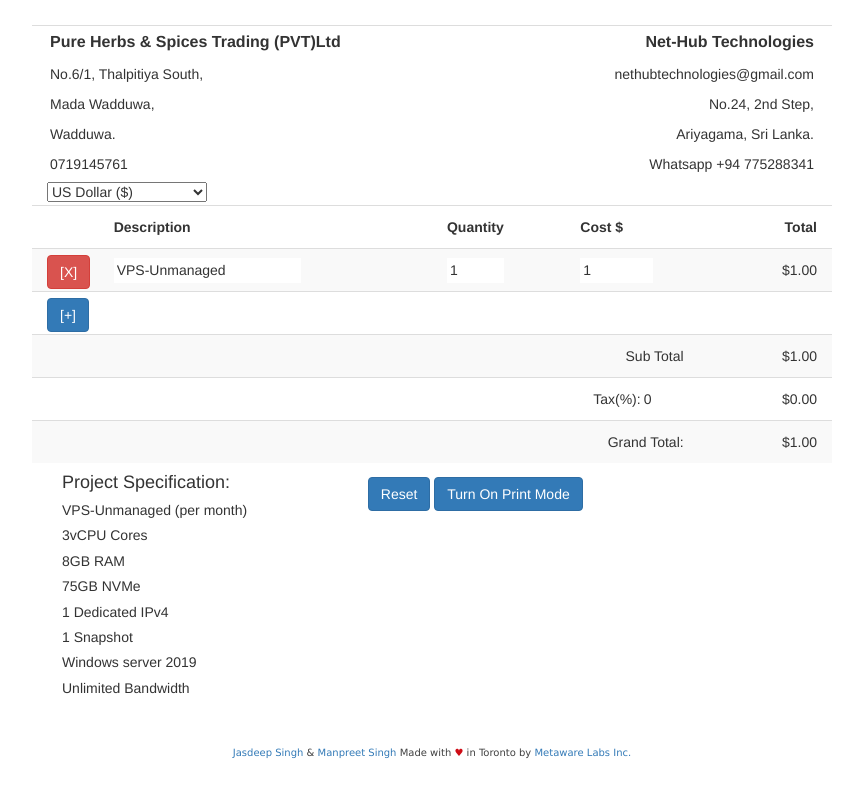
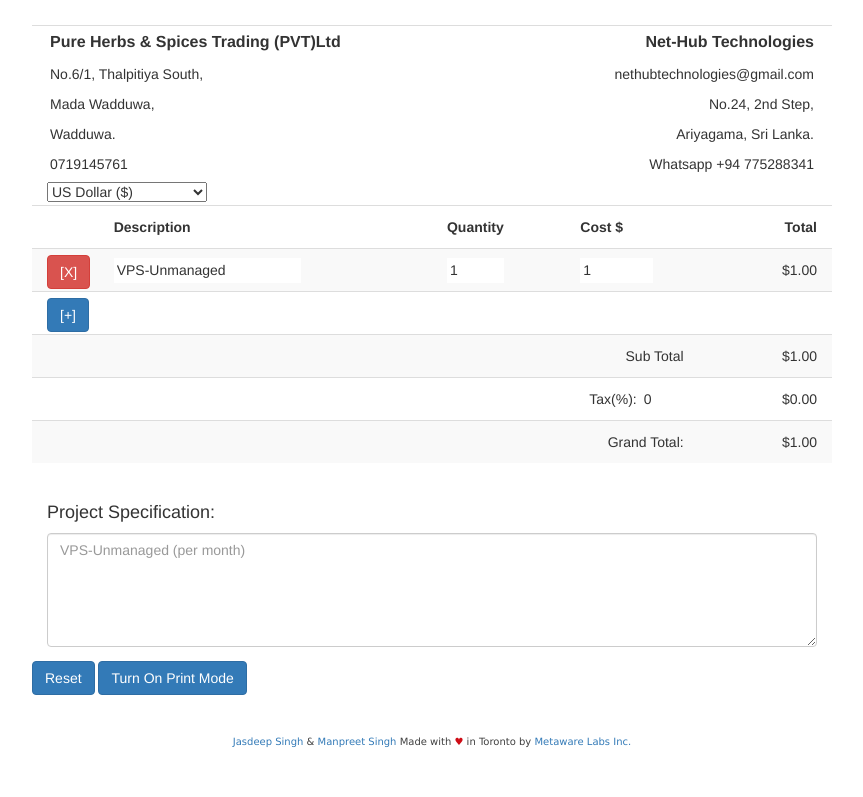
Before and after one commit to BotzC/Invoice, a plain HTML site: page index.html in a window 1280 px wide. Shown: the part 263-1060 px from the top of the page, without its empty margins (208-1071 px from the left). Drawn offline with nearby package versions, Linux system fonts and the light colour scheme.

Commit message:
Update index.html

```diff
--- a/index.html
+++ b/index.html
@@ -87,25 +87,21 @@
         <div class="col-xs-2 text-right">{{invoiceSubTotal() | currency: currencySymbol}}</div>
       </div>
 	  <div class="row">
-        <div class="col-xs-10 text-right">Tax(%):<input ng-model="invoice.tax" ng-validate="number" style="width:43px"></div>
-        <div class="col-xs-2 text-right">{{calculateTax() | currency: currencySymbol}}</div>
+        <div class="col-xs-10 text-right";>Tax(%): <input ng-model="invoice.tax" ng-validate="number"; style="width:43px";></div>
+        <div class="col-xs-2 text-right";>{{calculateTax() | currency: currencySymbol}}</div>
       </div>
       <div class="row">
         <div class="col-xs-10 text-right">Grand Total:</div>
         <div class="col-xs-2 text-right">{{calculateGrandTotal() | currency: currencySymbol}}</div>
       </div>
     </div>
-	    <div class="col-xs-5 input-container">
-		  <h4>Project Specification:</h4>
-		  <h5>VPS-Unmanaged (per month)</h5>
-		  <h5>3vCPU Cores</h5>
-		  <h5>8GB RAM</h5>
-		  <h5>75GB NVMe</h5>
-		  <h5>1 Dedicated IPv4</h5>
-		  <h5>1 Snapshot</h5>
-		  <h5>Windows server 2019</h5>
-		  <h5>Unlimited Bandwidth</h5>
-        </div>
+	<div class="row" style="margin-top: 30px;">
+  <div class="col-xs-12">
+    <h4>Project Specification:</h4>
+    <textarea ng-model="invoice.notes" rows="5" class="form-control" placeholder="VPS-Unmanaged (per month)"></textarea>
+  </div>
+</div>
+
     <div class="row noPrint actions">
       <a href="#" class="btn btn-primary" ng-show="printMode" ng-click="printInfo()">Print</a>
       <a href="#" class="btn btn-primary" ng-click="clearLocalStorage()">Reset</a>
```
